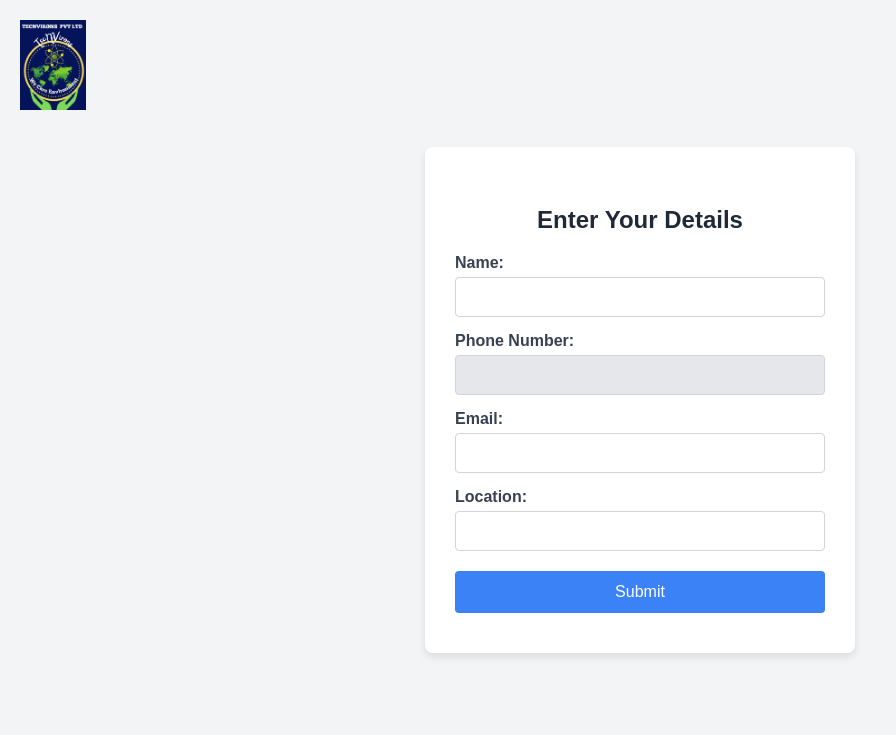
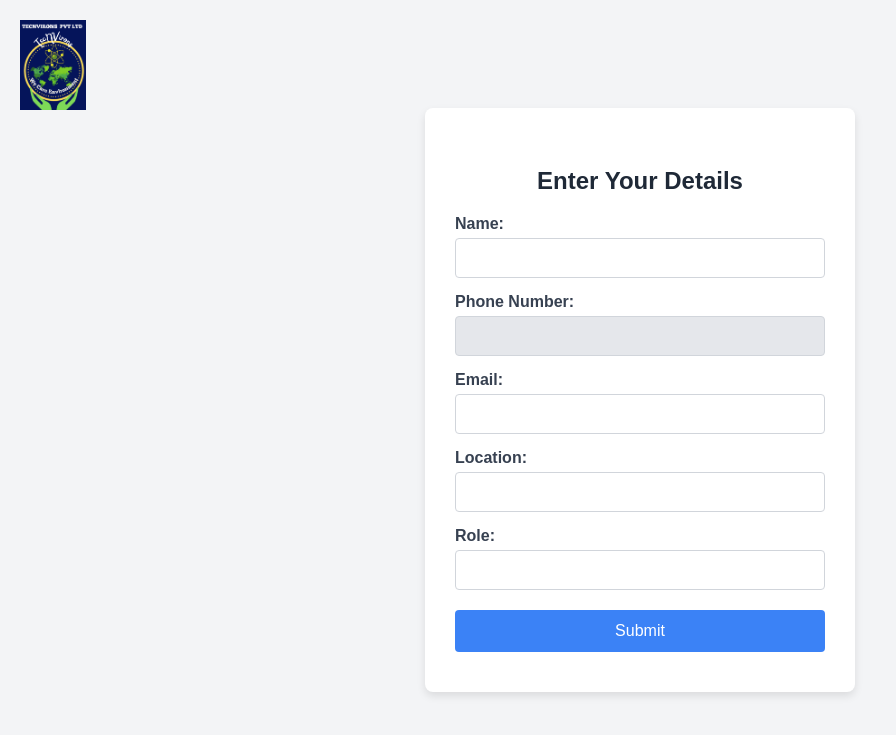
Before and after one commit to Tecnvirons-Private-Limited/plivo-phone-form-url, a FastAPI app: page / in a window 1280 px wide. Shown: the top 735 px of the page, without its empty margins (0-896 px from the left). Run offline with FastAPI, Linux system fonts and the light colour scheme.

Commit message:
Update index.html

```diff
--- a/templates/index.html
+++ b/templates/index.html
@@ -118,6 +118,9 @@
       <label>Location:</label>
       <input type="text" name="location" required />
 
+      <label>Role:</label>
+      <input type="text" name="role" required />
+
       <button type="submit">Submit</button>
     </form>
   </div>
```
